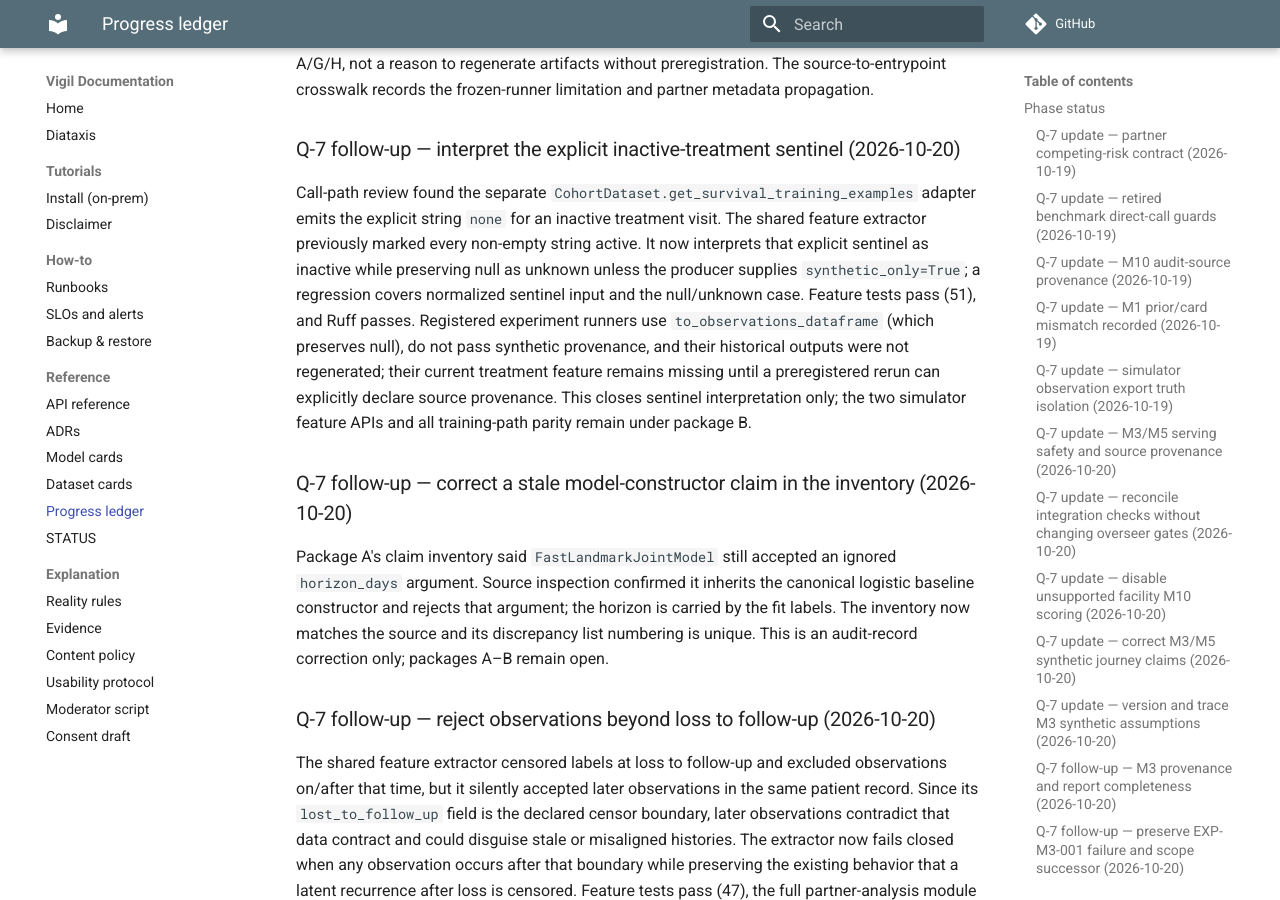
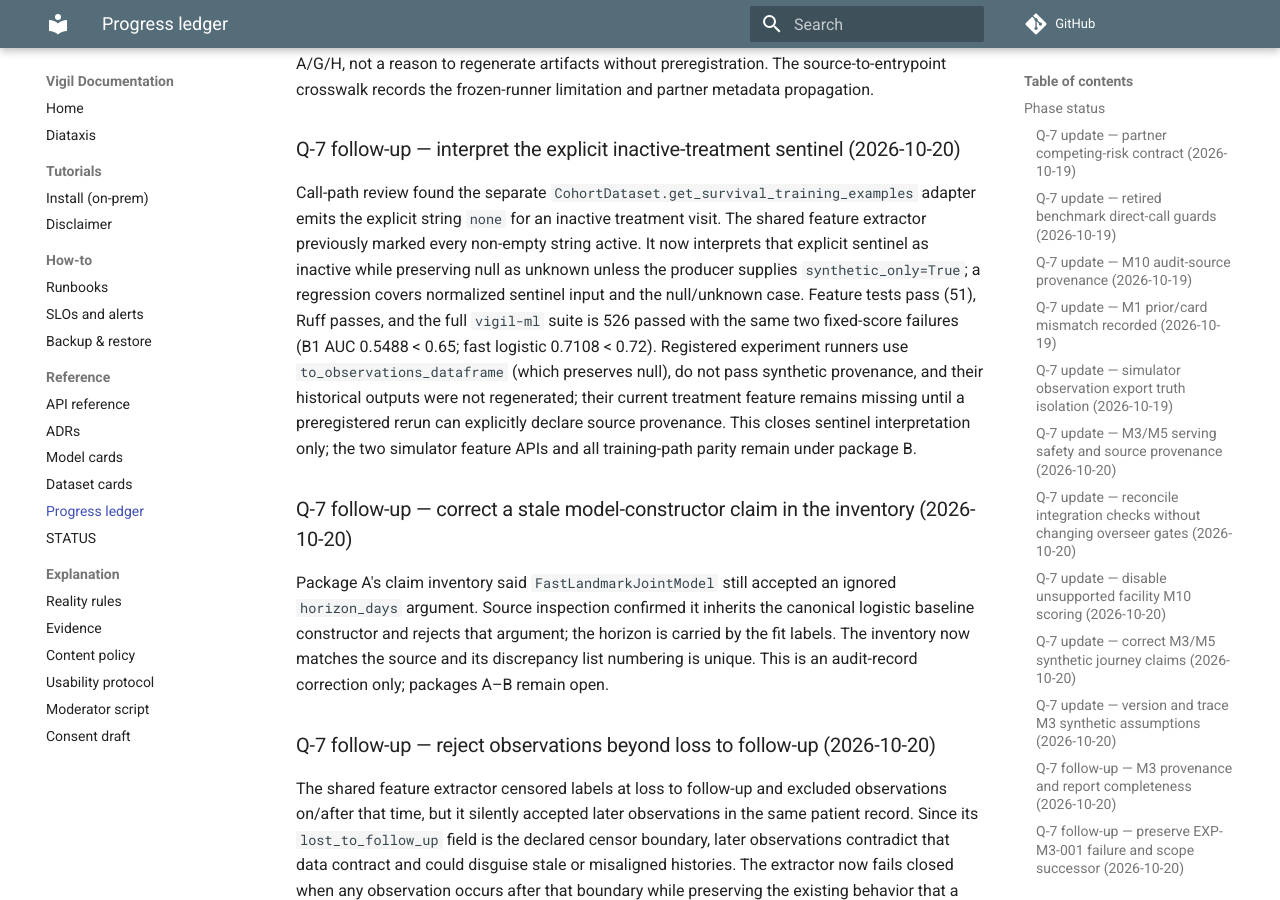
Before and after one commit to gasthecreator/vigil, an MkDocs documentation site: the page built from docs/PROGRESS.md, in a window 1280 px wide and 900 px high, scrolled down 31885 px. Built offline with MkDocs 1.6.1 and Material for MkDocs 9.7.7, drawn with Linux system fonts in a browser that asks for light colours; comment, search, counter and statistics services are not loaded.

Commit message:
docs(ml): record full feature audit run

```diff
--- a/docs/PROGRESS.md
+++ b/docs/PROGRESS.md
@@ -257,7 +257,7 @@ On pushed head `bb41047e43ad02c3f0edcc895bb5b2202bcdef03`, PR CI independently r
 
 ### Q-7 follow-up — interpret the explicit inactive-treatment sentinel (2026-10-20)
 
-Call-path review found the separate `CohortDataset.get_survival_training_examples` adapter emits the explicit string `none` for an inactive treatment visit. The shared feature extractor previously marked every non-empty string active. It now interprets that explicit sentinel as inactive while preserving null as unknown unless the producer supplies `synthetic_only=True`; a regression covers normalized sentinel input and the null/unknown case. Feature tests pass (51), and Ruff passes. Registered experiment runners use `to_observations_dataframe` (which preserves null), do not pass synthetic provenance, and their historical outputs were not regenerated; their current treatment feature remains missing until a preregistered rerun can explicitly declare source provenance. This closes sentinel interpretation only; the two simulator feature APIs and all training-path parity remain under package B.
+Call-path review found the separate `CohortDataset.get_survival_training_examples` adapter emits the explicit string `none` for an inactive treatment visit. The shared feature extractor previously marked every non-empty string active. It now interprets that explicit sentinel as inactive while preserving null as unknown unless the producer supplies `synthetic_only=True`; a regression covers normalized sentinel input and the null/unknown case. Feature tests pass (51), Ruff passes, and the full `vigil-ml` suite is 526 passed with the same two fixed-score failures (B1 AUC 0.5488 < 0.65; fast logistic 0.7108 < 0.72). Registered experiment runners use `to_observations_dataframe` (which preserves null), do not pass synthetic provenance, and their historical outputs were not regenerated; their current treatment feature remains missing until a preregistered rerun can explicitly declare source provenance. This closes sentinel interpretation only; the two simulator feature APIs and all training-path parity remain under package B.
 
 ### Q-7 follow-up — correct a stale model-constructor claim in the inventory (2026-10-20)
 
```
